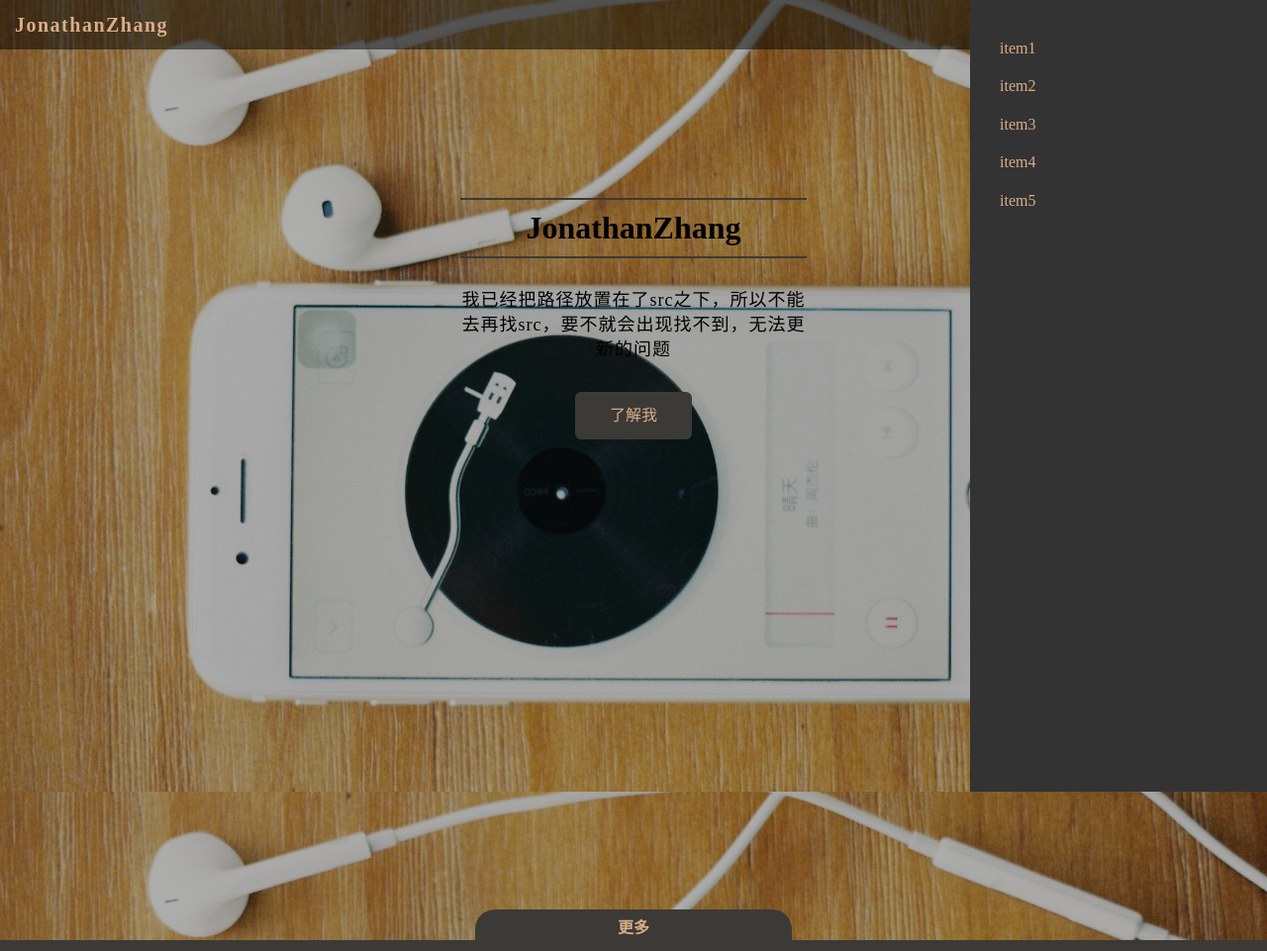
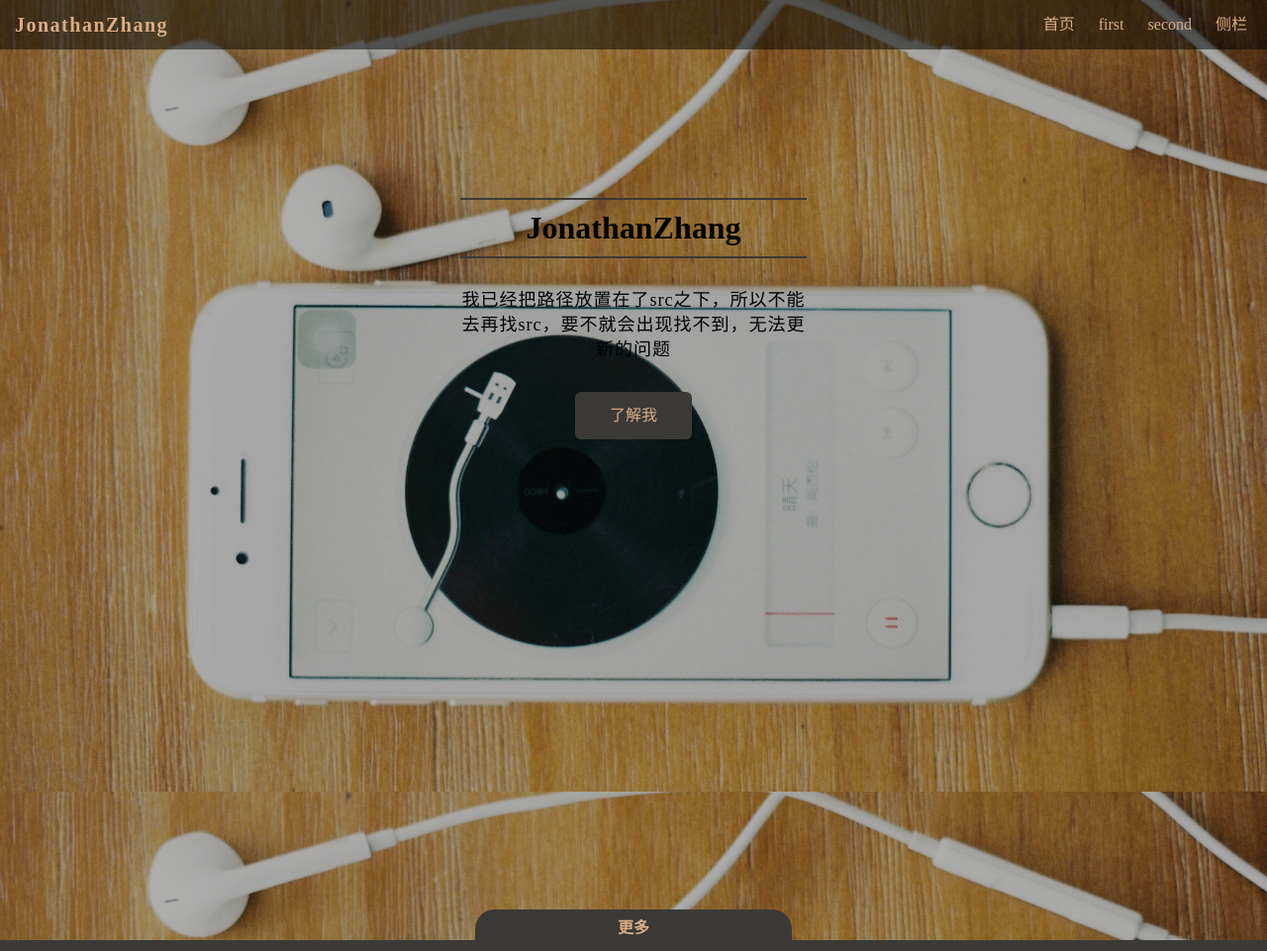
Before and after one commit to TYRMars/MySelf, a website: page index.html in a window 1280 px wide. Shown: the top 961 px of the page at 99% size. Drawn offline with nearby package versions, Linux system fonts and the light colour scheme.

Commit message:
边栏动画制作

```diff
--- a/index.html
+++ b/index.html
@@ -16,7 +16,7 @@
                     <li><a href="#" class="btn-hover">首页</a></li>
                     <li><a href="#" class="btn-hover">first</a></li>
                     <li><a href="#" class="btn-hover">second</a></li>
-                    <li><a href="#" class="btn-hover">third</a></li>
+                    <li><a href="#"  id="sidebar_trigger" class="btn-hover">侧栏</a></li>
                 </ul>
             </nav>
             <div id="banner">
@@ -235,6 +235,7 @@
             </div>
         </footer><!--页脚结束-->
     </div>
+    <div class="mask"></div>
     <div id="sidebar">
         <ul>
             <li><a href="#" >item1</a></li>
```
Also changed, not shown: dist/css/base.css, dist/js/base.js.
